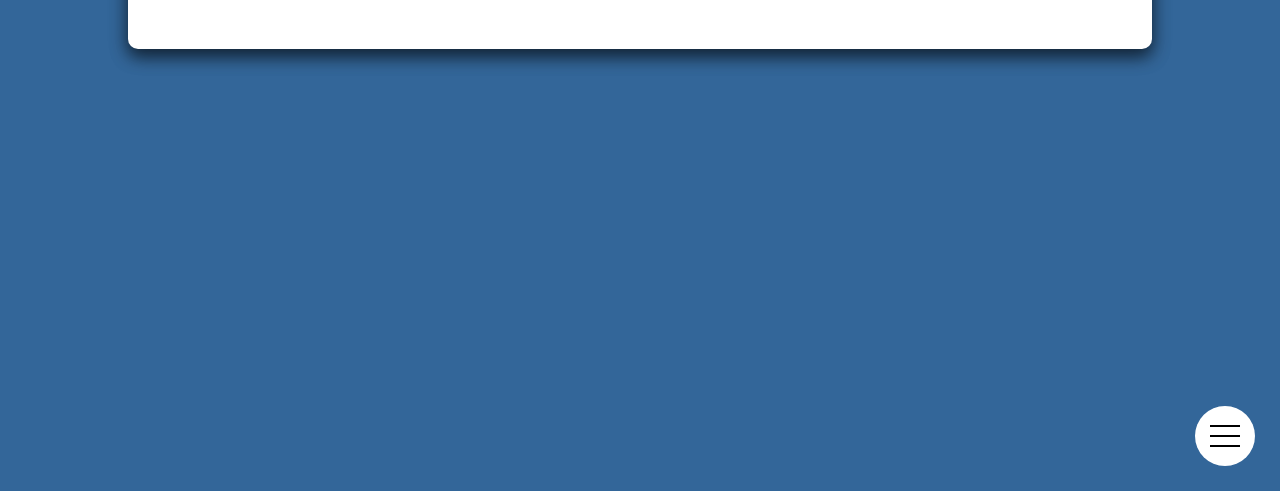
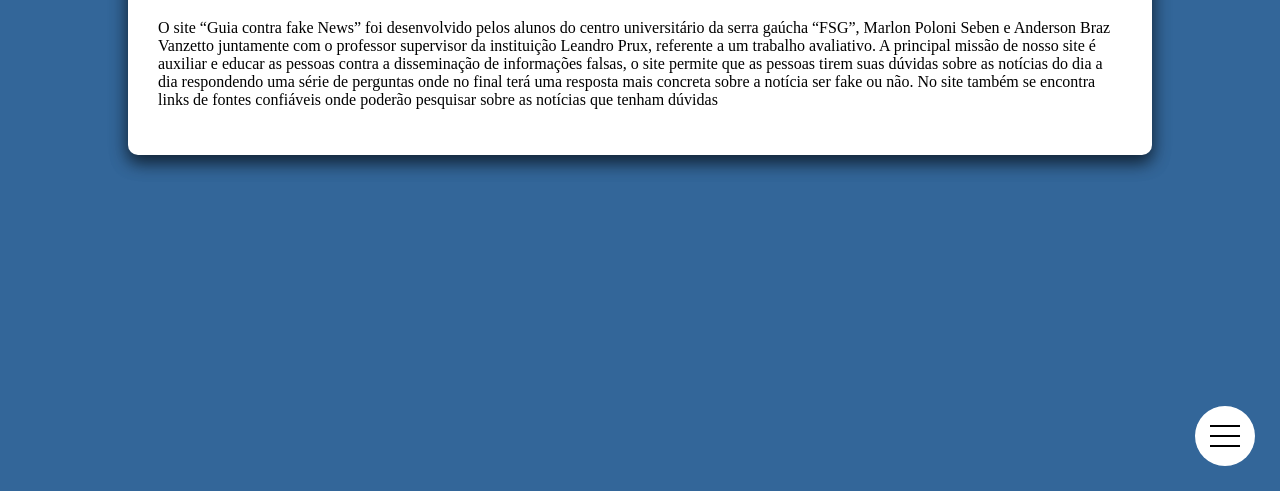
Before and after one commit to AndersonVanzetto/fakenews, a plain HTML site: page sobre.html in a window 1280 px wide. Shown: the part 309-800 px from the top of the page. Drawn offline with Linux system fonts and the light colour scheme.

Commit message:
Merge branch 'master' of https://github.com/AndersonVanzetto/fakenews

```diff
--- a/sobre.html
+++ b/sobre.html
@@ -35,6 +35,17 @@
   </header>
   <div class="info">
     <h1>Sobre o projeto</h1>
+    <p>
+            O site “Guia contra fake News” foi desenvolvido pelos alunos do centro universitário da serra
+      gaúcha “FSG”, Marlon Poloni Seben e Anderson Braz Vanzetto juntamente com o professor
+      supervisor da instituição Leandro Prux, referente a um trabalho avaliativo.
+      A principal missão de nosso site é auxiliar e educar as pessoas contra a disseminação de
+      informações falsas, o site permite que as pessoas tirem suas dúvidas sobre as notícias do dia a
+      dia respondendo uma série de perguntas onde no final terá uma resposta mais concreta sobre
+      a notícia ser fake ou não.
+      No site também se encontra links de fontes confiáveis onde poderão pesquisar sobre as
+      notícias que tenham dúvidas
+    </p>
   </div>
   </body>
 </html>
```
